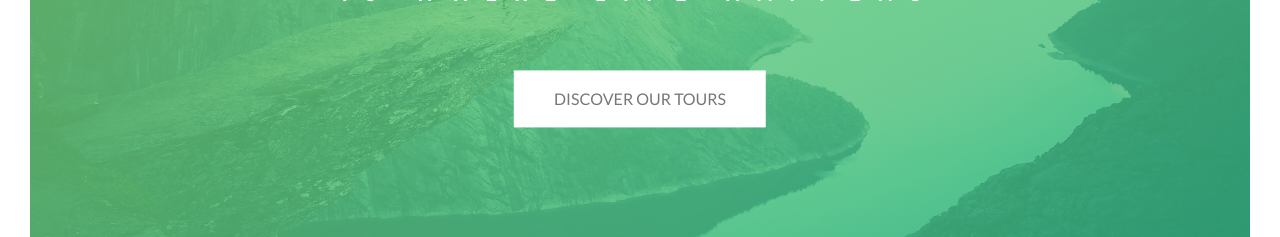
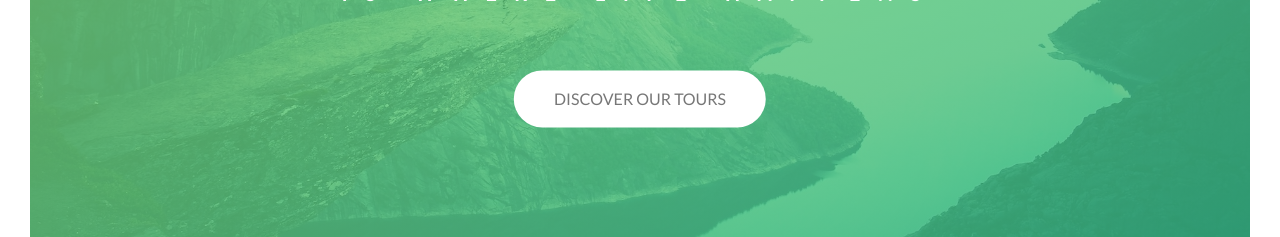
Before and after one commit to hbubley/Natour, a React (Vite) app: page / in a window 1280 px wide. Shown: the part 333-570 px from the top of the page. Built offline with nearby package versions, Linux system fonts and the light colour scheme.

Commit message:
add basic button animations

```diff
--- a/src/components/Header/Header.module.css
+++ b/src/components/Header/Header.module.css
@@ -64,13 +64,25 @@ Dark green: #28b485
 .button:visited{
     text-transform: uppercase;
     text-decoration: none;
+    border-radius: 100px;
+    padding: 15px 40px;
+    display: inline-block;
+    transition: all 0.2s;
+}
+
+.button:hover{
+    transform: translateY(-3px);
+    box-shadow: 0 10px 20px rgba(0, 0, 0, 0.2);
+}
+
+.button:active{
+    transform: translateY(-1px);
+    box-shadow: 0 5px 10px rgba(0, 0, 0, 0.2);
 }
 
 .buttonWhite{
     background-color: #fff;
     color: #777;
-    padding: 15px 40px;
-    display: inline-block;
 }
 
 @keyframes moveInLeft {
```
